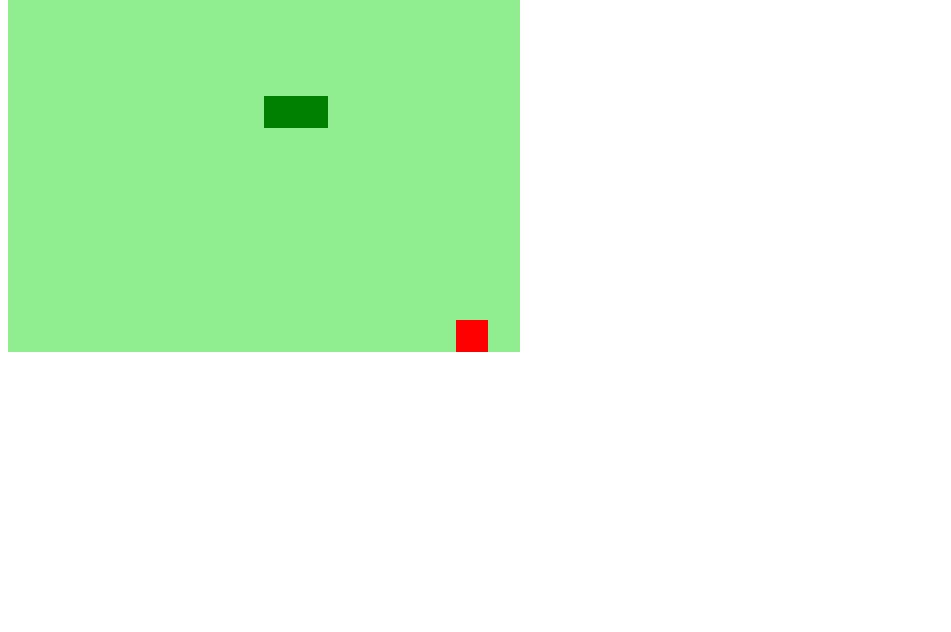
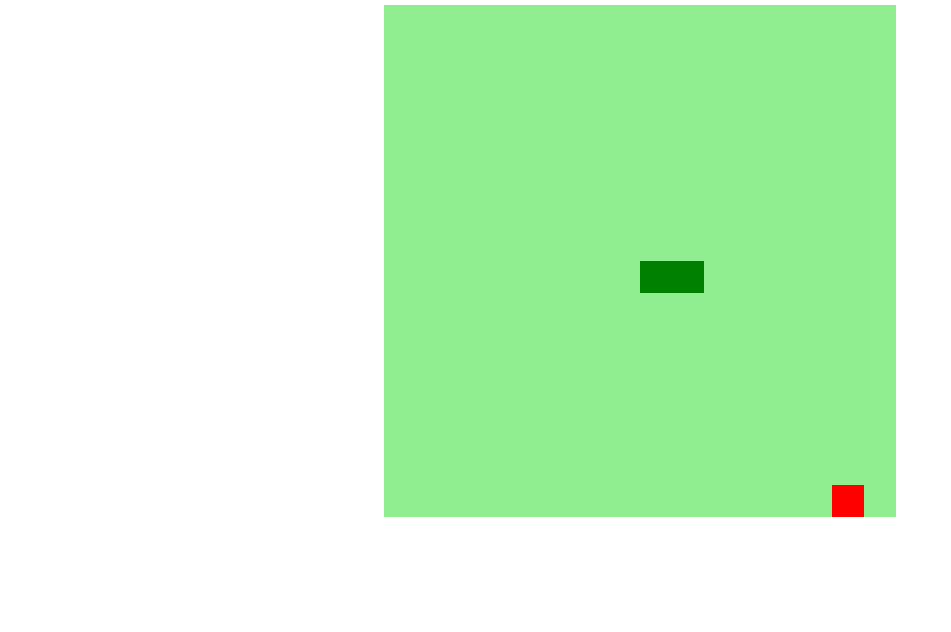
Before and after one commit to demohenry/tha-snake-game, a plain HTML site: page index.html in a window 1280 px wide. Shown: the part 168-800 px from the top of the page, without its empty margins (0-951 px from the left). Drawn offline with Linux system fonts and the light colour scheme.

Commit message:
commit final - finalizado

```diff
--- a/index.html
+++ b/index.html
@@ -11,6 +11,7 @@
   <title>Snake Game</title>
 </head>
 <body>
+  <h1>THA SNAKE GAME!</h1>
   <canvas id="snake" width="512" height="512"></canvas>
 
 </body>
--- a/script.js
+++ b/script.js
@@ -51,6 +51,13 @@ function initGame() {
   if(snake[0].y > 15 * box && direction == "down") snake[0].y = 0
   if(snake[0].y < 0 && direction == "up") snake[0].y = 16 * box;
 
+  for(i = 1; i < snake.length; i++){
+    if(snake[0].x == snake[i].x && snake[0].y == snake[i].y){
+      clearInterval(game);
+      alert("Game Over :(")
+    }
+  }
+
 	createBG();
   createSnake();
   drawFood()
--- a/style.css
+++ b/style.css
@@ -0,0 +1,10 @@
+body{
+  height: 95vh;
+  width: 95;
+  display: flex;
+  justify-content: center;
+  align-items: center;
+  flex-direction: column;
+  color: red;
+  font-family: -apple-system, BlinkMacSystemFont, 'Segoe UI', Roboto, Oxygen, Ubuntu, Cantarell, 'Open Sans', 'Helvetica Neue', sans-serif;
+}
```
